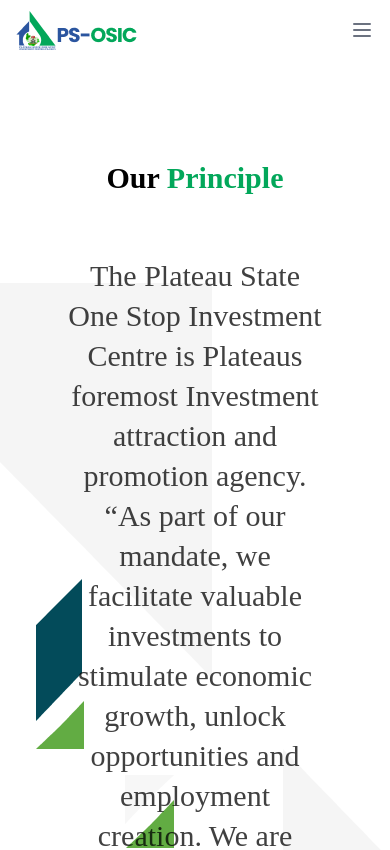
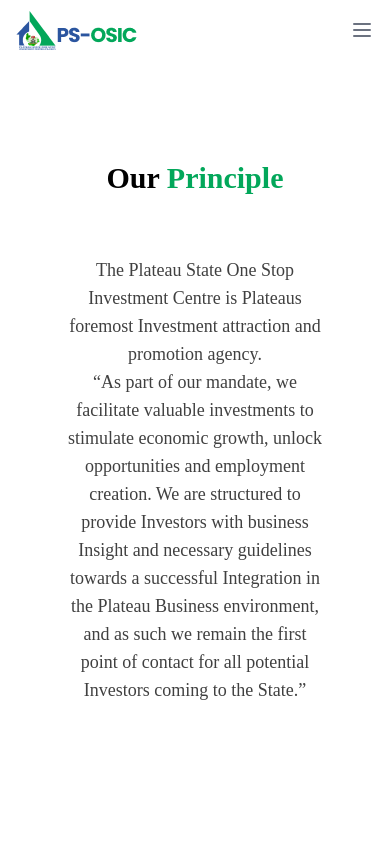
Before and after one commit to nHubNg/opengovapp, a React (Create React App) app: page /about-us/principle in a window 390 px wide. Shown: the top 850 px of the page. Built offline with nearby package versions, Linux system fonts and the light colour scheme.

Commit message:
reduced the fontsize for 'our priciple' page

```diff
--- a/src/pages/Principle.jsx
+++ b/src/pages/Principle.jsx
@@ -4,12 +4,12 @@
     return (
 
         <>
-            <div className=" h-screen bg-no-repeat">
+            <div className=" h-screen md:bg-no-repeat">
             <Navbar />
 
             <h1 className="text-center mt-[5rem] py-5 font-semibold text-3xl">Our <span className="text-secondary">Principle</span></h1>
-            <div className="flex justify-center justify-center bg-img3 bg-opacity-0 bg-no-repeat bg-auto bg-left  ">
-                <p className="text-center w-2/3 text-black text-opacity-75 leading-10 text-3xl font-light pt-5 mt-5">
+            <div className="flex justify-center  md:bg-img3 bg-opacity-0 bg-no-repeat bg-auto bg-left  ">
+                <p className="text-center w-2/3 text-black text-opacity-75 text-lg leading-7 md:leading-10 pt-5 mt-5">
                     The Plateau State One Stop Investment Centre is Plateaus foremost Investment
                     attraction and promotion agency. <br />
                     “As part of our mandate, we facilitate valuable investments to stimulate economic
```
